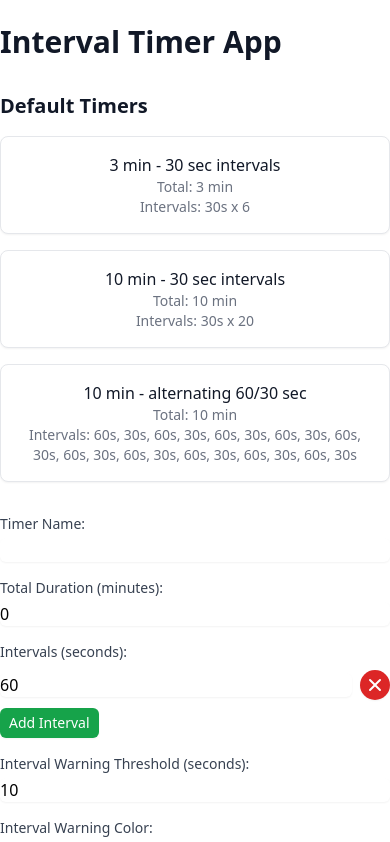
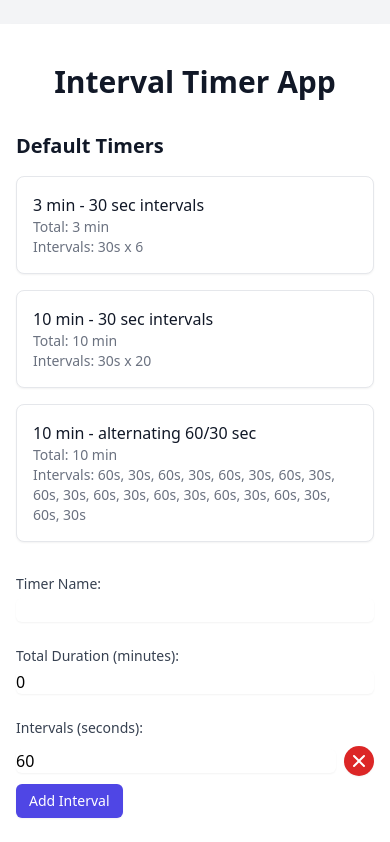
Before and after one commit to byamabe/interval-timer-app, a Nuxt app: page / in a window 390 px wide. Shown: the top 842 px of the page. Built offline with nearby package versions, Linux system fonts and the light colour scheme.

Commit message:
mobile enhancements

```diff
--- a/components/DefaultTimers.vue
+++ b/components/DefaultTimers.vue
@@ -1,12 +1,12 @@
 <template>
   <div class="mb-8">
     <h2 class="text-xl font-semibold text-gray-900 mb-4">Default Timers</h2>
-    <div class="grid grid-cols-1 md:grid-cols-3 gap-4">
+    <div class="grid grid-cols-1 sm:grid-cols-2 lg:grid-cols-3 gap-4">
       <button
         v-for="(timer, index) in defaultTimers"
         :key="index"
         @click="selectTimer(timer)"
-        class="p-4 bg-white border border-gray-200 rounded-lg shadow-sm hover:bg-gray-50 transition-colors duration-150"
+        class="p-4 bg-white border border-gray-200 rounded-lg shadow-sm hover:bg-gray-50 transition-colors duration-150 text-left"
       >
         <h3 class="font-medium text-gray-900">{{ timer.name }}</h3>
         <p class="text-sm text-gray-500">
--- a/components/TimerDisplay.vue
+++ b/components/TimerDisplay.vue
@@ -1,28 +1,39 @@
 <template>
   <div
-    class="p-4 my-4 rounded-lg transition-colors duration-300"
+    class="p-6 my-4 rounded-lg shadow-md transition-colors duration-300"
     :style="{ backgroundColor: backgroundColor }"
   >
-    <h2 class="text-2xl font-bold text-gray-900">{{ timer.name }}</h2>
-    <p class="mt-2 text-lg text-gray-600">
-      Time Remaining: {{ formatTime(timeRemaining) }}
-    </p>
-    <p class="mt-1 text-sm text-gray-500">
-      Current Interval: {{ currentInterval + 1 }} / {{ timer.intervals.length }}
-    </p>
-    <p class="mt-1 text-sm text-gray-500">
-      Interval Time: {{ formatTime(intervalTimeRemaining) }}
-    </p>
-    <div class="mt-4 space-x-2">
+    <h2 class="text-2xl font-bold text-gray-900 mb-4">{{ timer.name }}</h2>
+    <div class="grid grid-cols-1 sm:grid-cols-2 gap-4 mb-4">
+      <div>
+        <p class="text-sm font-medium text-gray-500">Time Remaining:</p>
+        <p class="text-3xl font-bold text-gray-900">
+          {{ formatTime(timeRemaining) }}
+        </p>
+      </div>
+      <div>
+        <p class="text-sm font-medium text-gray-500">Current Interval:</p>
+        <p class="text-3xl font-bold text-gray-900">
+          {{ currentInterval + 1 }} / {{ timer.intervals.length }}
+        </p>
+      </div>
+    </div>
+    <div class="mb-4">
+      <p class="text-sm font-medium text-gray-500">Interval Time:</p>
+      <p class="text-2xl font-bold text-gray-900">
+        {{ formatTime(intervalTimeRemaining) }}
+      </p>
+    </div>
+    <div class="flex flex-col sm:flex-row space-y-2 sm:space-y-0 sm:space-x-2">
       <button
         @click="toggleTimer"
-        class="inline-flex items-center px-4 py-2 border border-transparent text-sm font-medium rounded-md shadow-sm text-white bg-indigo-600 hover:bg-indigo-700 focus:outline-none focus:ring-2 focus:ring-offset-2 focus:ring-indigo-500"
+        class="flex-1 py-2 px-4 border border-transparent rounded-md shadow-sm text-sm font-medium text-white bg-indigo-600 hover:bg-indigo-700 focus:outline-none focus:ring-2 focus:ring-offset-2 focus:ring-indigo-500"
       >
         {{ isRunning ? "Pause" : "Start" }}
       </button>
       <button
         @click="resetTimer"
-        class="inline-flex items-center px-4 py-2 border border-gray-300 text-sm font-medium rounded-md shadow-sm text-gray-700 bg-white hover:bg-gray-50 focus:outline-none focus:ring-2 focus:ring-offset-2 focus:ring-indigo-500"
+        class="flex-1 py-2 px-4 border border-gray-300 rounded-md shadow-sm text-sm font-medium text-gray-700 bg-white hover:bg-gray-50 focus:outline-none focus:ring-2 focus:ring-offset-2 focus:ring-indigo-500"
       >
         Reset
       </button>
--- a/components/TimerForm.vue
+++ b/components/TimerForm.vue
@@ -1,5 +1,5 @@
 <template>
-  <form @submit.prevent="createTimer" class="space-y-4">
+  <form @submit.prevent="createTimer" class="space-y-6">
     <div>
       <label for="timerName" class="block text-sm font-medium text-gray-700"
         >Timer Name:</label
@@ -24,13 +24,14 @@
       />
     </div>
     <div>
-      <label class="block text-sm font-medium text-gray-700"
+      <label class="block text-sm font-medium text-gray-700 mb-2"
         >Intervals (seconds):</label
       >
+      <div class="space-y-2">
         <div
           v-for="(interval, index) in intervals"
           :key="index"
-        class="flex items-center mt-2"
+          class="flex items-center"
         >
           <input
             v-model="intervals[index]"
@@ -58,10 +59,11 @@
             </svg>
           </button>
         </div>
+      </div>
       <button
         @click="addInterval"
         type="button"
-        class="mt-2 inline-flex items-center px-2 py-1 border border-transparent text-sm font-medium rounded-md shadow-sm text-white bg-green-600 hover:bg-green-700 focus:outline-none focus:ring-2 focus:ring-offset-2 focus:ring-green-500"
+        class="mt-2 inline-flex items-center px-3 py-2 border border-transparent text-sm leading-4 font-medium rounded-md shadow-sm text-white bg-indigo-600 hover:bg-indigo-700 focus:outline-none focus:ring-2 focus:ring-offset-2 focus:ring-indigo-500"
       >
         Add Interval
       </button>
@@ -88,7 +90,7 @@
         id="intervalColor"
         v-model="intervalColor"
         type="color"
-        class="mt-1 block rounded-md border-gray-300 shadow-sm focus:border-indigo-300 focus:ring focus:ring-indigo-200 focus:ring-opacity-50"
+        class="mt-1 block w-full h-10 rounded-md border-gray-300 shadow-sm focus:border-indigo-300 focus:ring focus:ring-indigo-200 focus:ring-opacity-50"
       />
     </div>
     <div>
@@ -113,7 +115,7 @@
         id="expireColor"
         v-model="expireColor"
         type="color"
-        class="mt-1 block rounded-md border-gray-300 shadow-sm focus:border-indigo-300 focus:ring focus:ring-indigo-200 focus:ring-opacity-50"
+        class="mt-1 block w-full h-10 rounded-md border-gray-300 shadow-sm focus:border-indigo-300 focus:ring focus:ring-indigo-200 focus:ring-opacity-50"
       />
     </div>
     <button
--- a/pages/index.vue
+++ b/pages/index.vue
@@ -1,6 +1,13 @@
 <template>
-  <div class="max-w-7xl mx-auto py-6 sm:px-6 lg:px-8">
-    <h1 class="text-3xl font-bold text-gray-900 mb-8">Interval Timer App</h1>
+  <div
+    class="min-h-screen bg-gray-100 py-6 flex flex-col justify-center sm:py-12"
+  >
+    <div
+      class="relative px-4 py-10 bg-white shadow-lg sm:rounded-3xl sm:p-20 w-full max-w-4xl mx-auto"
+    >
+      <h1 class="text-3xl font-bold text-gray-900 mb-8 text-center">
+        Interval Timer App
+      </h1>
       <DefaultTimers @select-timer="selectDefaultTimer" />
       <TimerForm
         @create-timer="addTimer"
@@ -9,6 +16,7 @@
       />
       <div class="space-y-6">
         <TimerDisplay v-for="timer in timers" :key="timer.id" :timer="timer" />
+      </div>
     </div>
   </div>
 </template>
@@ -34,7 +42,11 @@ const selectDefaultTimer = (timer) => {
   selectedTimer.value = {
     name: timer.name,
     totalDuration: timer.totalDuration / 60, // Convert to minutes for the form
-    intervals: timer.intervals
+    intervals: timer.intervals,
+    intervalThreshold: timer.intervalThreshold,
+    expireThreshold: timer.expireThreshold,
+    intervalColor: timer.intervalColor,
+    expireColor: timer.expireColor
   };
 };
 </script>
```
Lines whose indentation alone changed are shown as unchanged.
